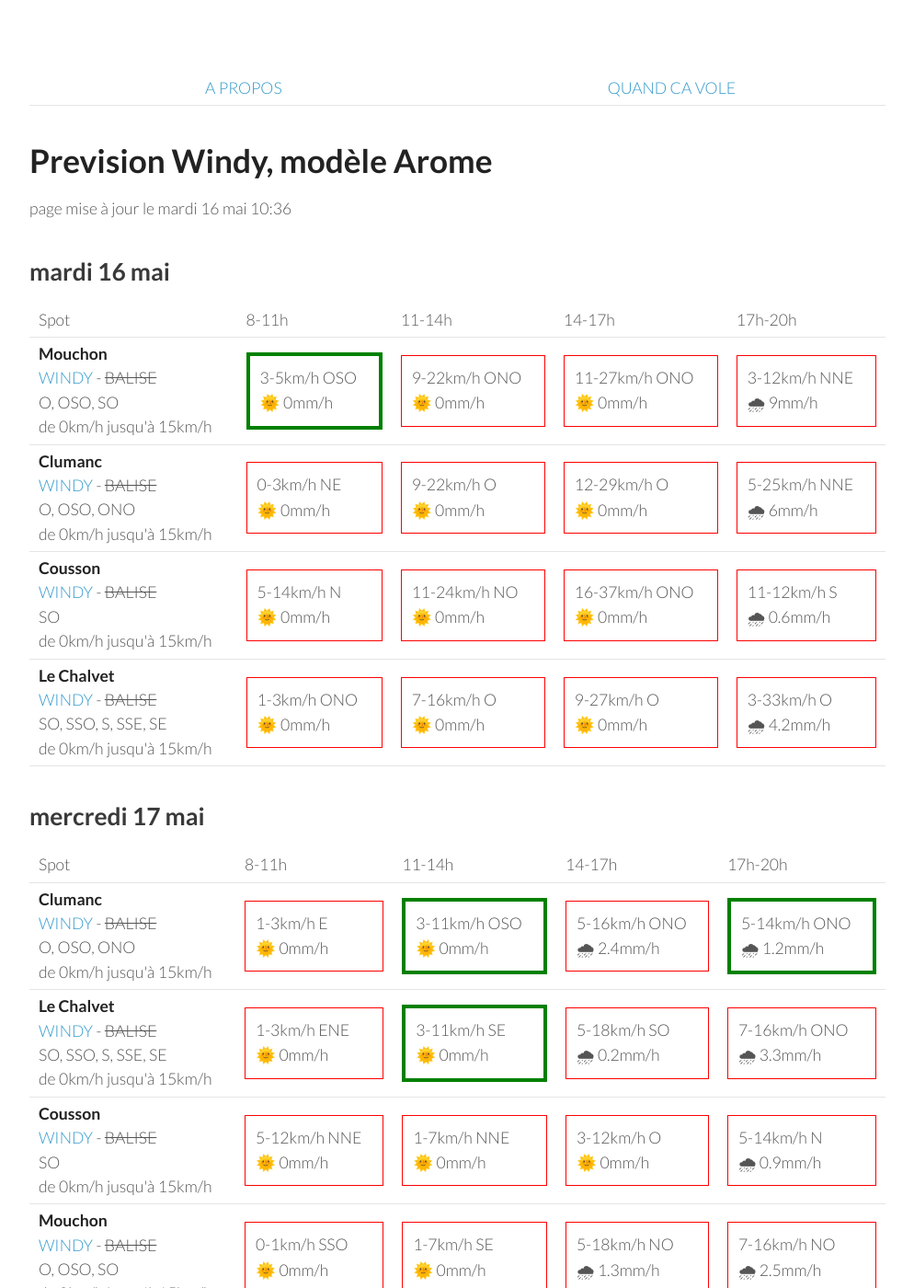
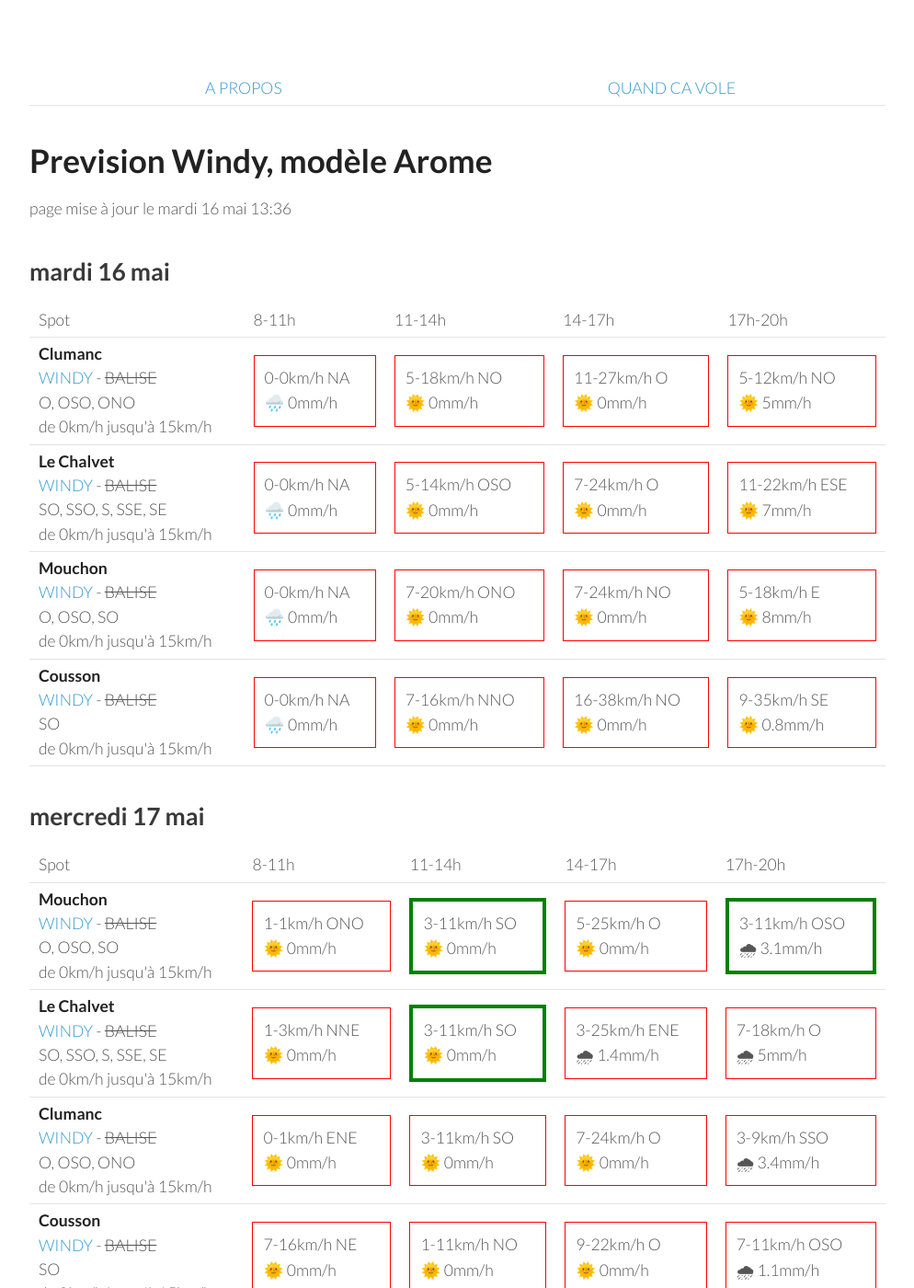
Before and after one commit to parapente-dans-le-nord/parapente-dans-le-nord.github.io, a Jekyll site: the page built from saint_andre.markdown, in a window 1280 px wide and 1400 px high. Shown: the whole window at 92% size, without its empty margins (26-1020 px from the left). Built offline with Jekyll 4.4.1, drawn with Linux system fonts in a browser that asks for light colours; some of the changed text lies outside the part shown.

Commit message:
update index.markdown

```diff
--- a/saint_andre.markdown
+++ b/saint_andre.markdown
@@ -7,7 +7,7 @@ title:  "Tous les spots"
 {: .links}
 
 # Prevision Windy, modèle Arome
-page mise à jour le mardi 16 mai 10:36
+page mise à jour le mardi 16 mai 13:36
 
 ## mardi 16 mai
 
@@ -22,43 +22,39 @@ page mise à jour le mardi 16 mai 10:36
       <td>17h-20h</td>
     </tr>
 <tr>
-        <td><strong>Mouchon</strong><br><a href="https://windy.com/43.992/6.424?43.878,6.425,10,m:eSuaglR">WINDY</a> - <span class="no-balise"> BALISE </span><br> <span class="vent-favorable">O, OSO, SO</span><br><span class="force-vent">de 0km/h jusqu'à 15km/h</span> </td>
+        <td><strong>Clumanc</strong><br><a href="https://windy.com/44.027/6.402?43.914,6.403,10,m:eSxaglP">WINDY</a> - <span class="no-balise"> BALISE </span><br> <span class="vent-favorable">O, OSO, ONO</span><br><span class="force-vent">de 0km/h jusqu'à 15km/h</span> </td>
 
-            <td><div class="flyable"><p>3-5km/h OSO</p><p>🌞 0mm/h</p></div></td>
-            <td><div class="not-flyable"><p>9-22km/h ONO</p><p>🌞 0mm/h</p></div></td>
-            <td><div class="not-flyable"><p>11-27km/h ONO</p><p>🌞 0mm/h</p></div></td>
-            <td><div class="not-flyable"><p>3-12km/h NNE</p><p>🌧 9mm/h</p></div></td>
-
+            <td><div class="not-flyable"><p>0-0km/h NA</p><p>🌧️ 0mm/h</p></div></td>
+            <td><div class="not-flyable"><p>5-18km/h NO</p><p>🌞 0mm/h</p></div></td>
+            <td><div class="not-flyable"><p>11-27km/h O</p><p>🌞 0mm/h</p></div></td>
+            <td><div class="not-flyable"><p>5-12km/h NO</p><p>🌞 5mm/h</p></div></td>
 
     </tr>
 <tr>
-        <td><strong>Clumanc</strong><br><a href="https://windy.com/44.027/6.402?43.914,6.403,10,m:eSxaglP">WINDY</a> - <span class="no-balise"> BALISE </span><br> <span class="vent-favorable">O, OSO, ONO</span><br><span class="force-vent">de 0km/h jusqu'à 15km/h</span> </td>
+        <td><strong>Le Chalvet</strong><br><a href="https://windy.com/43.979/6.480?43.866,6.480,10,m:eSsaglX">WINDY</a> - <span class="no-balise"> BALISE </span><br> <span class="vent-favorable">SO, SSO, S, SSE, SE</span><br><span class="force-vent">de 0km/h jusqu'à 15km/h</span> </td>
 
-            <td><div class="not-flyable"><p>0-3km/h NE</p><p>🌞 0mm/h</p></div></td>
-            <td><div class="not-flyable"><p>9-22km/h O</p><p>🌞 0mm/h</p></div></td>
-            <td><div class="not-flyable"><p>12-29km/h O</p><p>🌞 0mm/h</p></div></td>
-            <td><div class="not-flyable"><p>5-25km/h NNE</p><p>🌧 6mm/h</p></div></td>
+            <td><div class="not-flyable"><p>0-0km/h NA</p><p>🌧️ 0mm/h</p></div></td>
+            <td><div class="not-flyable"><p>5-14km/h OSO</p><p>🌞 0mm/h</p></div></td>
+            <td><div class="not-flyable"><p>7-24km/h O</p><p>🌞 0mm/h</p></div></td>
+            <td><div class="not-flyable"><p>11-22km/h ESE</p><p>🌞 7mm/h</p></div></td>
 
+    </tr>
+<tr>
+        <td><strong>Mouchon</strong><br><a href="https://windy.com/43.992/6.424?43.878,6.425,10,m:eSuaglR">WINDY</a> - <span class="no-balise"> BALISE </span><br> <span class="vent-favorable">O, OSO, SO</span><br><span class="force-vent">de 0km/h jusqu'à 15km/h</span> </td>
+
+            <td><div class="not-flyable"><p>0-0km/h NA</p><p>🌧️ 0mm/h</p></div></td>
+            <td><div class="not-flyable"><p>7-20km/h ONO</p><p>🌞 0mm/h</p></div></td>
+            <td><div class="not-flyable"><p>7-24km/h NO</p><p>🌞 0mm/h</p></div></td>
+            <td><div class="not-flyable"><p>5-18km/h E</p><p>🌞 8mm/h</p></div></td>
 
     </tr>
 <tr>
         <td><strong>Cousson</strong><br><a href="https://windy.com/44.054/6.240?43.940,6.241,10,m:eSAaglz">WINDY</a> - <span class="no-balise"> BALISE </span><br> <span class="vent-favorable">SO</span><br><span class="force-vent">de 0km/h jusqu'à 15km/h</span> </td>
 
-            <td><div class="not-flyable"><p>5-14km/h N</p><p>🌞 0mm/h</p></div></td>
-            <td><div class="not-flyable"><p>11-24km/h NO</p><p>🌞 0mm/h</p></div></td>
-            <td><div class="not-flyable"><p>16-37km/h ONO</p><p>🌞 0mm/h</p></div></td>
-            <td><div class="not-flyable"><p>11-12km/h S</p><p>🌧 0.6mm/h</p></div></td>
-
-
-    </tr>
-<tr>
-        <td><strong>Le Chalvet</strong><br><a href="https://windy.com/43.979/6.480?43.866,6.480,10,m:eSsaglX">WINDY</a> - <span class="no-balise"> BALISE </span><br> <span class="vent-favorable">SO, SSO, S, SSE, SE</span><br><span class="force-vent">de 0km/h jusqu'à 15km/h</span> </td>
-
-            <td><div class="not-flyable"><p>1-3km/h ONO</p><p>🌞 0mm/h</p></div></td>
-            <td><div class="not-flyable"><p>7-16km/h O</p><p>🌞 0mm/h</p></div></td>
-            <td><div class="not-flyable"><p>9-27km/h O</p><p>🌞 0mm/h</p></div></td>
-            <td><div class="not-flyable"><p>3-33km/h O</p><p>🌧 4.2mm/h</p></div></td>
-
+            <td><div class="not-flyable"><p>0-0km/h NA</p><p>🌧️ 0mm/h</p></div></td>
+            <td><div class="not-flyable"><p>7-16km/h NNO</p><p>🌞 0mm/h</p></div></td>
+            <td><div class="not-flyable"><p>16-38km/h NO</p><p>🌞 0mm/h</p></div></td>
+            <td><div class="not-flyable"><p>9-35km/h SE</p><p>🌞 0.8mm/h</p></div></td>
 
     </tr>
 
@@ -78,42 +74,42 @@ page mise à jour le mardi 16 mai 10:36
       <td>17h-20h</td>
     </tr>
 <tr>
-        <td><strong>Clumanc</strong><br><a href="https://windy.com/44.027/6.402?43.914,6.403,10,m:eSxaglP">WINDY</a> - <span class="no-balise"> BALISE </span><br> <span class="vent-favorable">O, OSO, ONO</span><br><span class="force-vent">de 0km/h jusqu'à 15km/h</span> </td>
+        <td><strong>Mouchon</strong><br><a href="https://windy.com/43.992/6.424?43.878,6.425,10,m:eSuaglR">WINDY</a> - <span class="no-balise"> BALISE </span><br> <span class="vent-favorable">O, OSO, SO</span><br><span class="force-vent">de 0km/h jusqu'à 15km/h</span> </td>
 
-            <td><div class="not-flyable"><p>1-3km/h E</p><p>🌞 0mm/h</p></div></td>
-            <td><div class="flyable"><p>3-11km/h OSO</p><p>🌞 0mm/h</p></div></td>
-            <td><div class="not-flyable"><p>5-16km/h ONO</p><p>🌧 2.4mm/h</p></div></td>
-            <td><div class="flyable"><p>5-14km/h ONO</p><p>🌧 1.2mm/h</p></div></td>
+            <td><div class="not-flyable"><p>1-1km/h ONO</p><p>🌞 0mm/h</p></div></td>
+            <td><div class="flyable"><p>3-11km/h SO</p><p>🌞 0mm/h</p></div></td>
+            <td><div class="not-flyable"><p>5-25km/h O</p><p>🌞 0mm/h</p></div></td>
+            <td><div class="flyable"><p>3-11km/h OSO</p><p>🌧 3.1mm/h</p></div></td>
 
 
     </tr>
 <tr>
         <td><strong>Le Chalvet</strong><br><a href="https://windy.com/43.979/6.480?43.866,6.480,10,m:eSsaglX">WINDY</a> - <span class="no-balise"> BALISE </span><br> <span class="vent-favorable">SO, SSO, S, SSE, SE</span><br><span class="force-vent">de 0km/h jusqu'à 15km/h</span> </td>
 
-            <td><div class="not-flyable"><p>1-3km/h ENE</p><p>🌞 0mm/h</p></div></td>
-            <td><div class="flyable"><p>3-11km/h SE</p><p>🌞 0mm/h</p></div></td>
-            <td><div class="not-flyable"><p>5-18km/h SO</p><p>🌧 0.2mm/h</p></div></td>
-            <td><div class="not-flyable"><p>7-16km/h ONO</p><p>🌧 3.3mm/h</p></div></td>
+            <td><div class="not-flyable"><p>1-3km/h NNE</p><p>🌞 0mm/h</p></div></td>
+            <td><div class="flyable"><p>3-11km/h SO</p><p>🌞 0mm/h</p></div></td>
+            <td><div class="not-flyable"><p>3-25km/h ENE</p><p>🌧 1.4mm/h</p></div></td>
+            <td><div class="not-flyable"><p>7-18km/h O</p><p>🌧 5mm/h</p></div></td>
+
+
+    </tr>
+<tr>
+        <td><strong>Clumanc</strong><br><a href="https://windy.com/44.027/6.402?43.914,6.403,10,m:eSxaglP">WINDY</a> - <span class="no-balise"> BALISE </span><br> <span class="vent-favorable">O, OSO, ONO</span><br><span class="force-vent">de 0km/h jusqu'à 15km/h</span> </td>
+
+            <td><div class="not-flyable"><p>0-1km/h ENE</p><p>🌞 0mm/h</p></div></td>
+            <td><div class="not-flyable"><p>3-11km/h SO</p><p>🌞 0mm/h</p></div></td>
+            <td><div class="not-flyable"><p>7-24km/h O</p><p>🌞 0mm/h</p></div></td>
+            <td><div class="not-flyable"><p>3-9km/h SSO</p><p>🌧 3.4mm/h</p></div></td>
 
 
     </tr>
 <tr>
         <td><strong>Cousson</strong><br><a href="https://windy.com/44.054/6.240?43.940,6.241,10,m:eSAaglz">WINDY</a> - <span class="no-balise"> BALISE </span><br> <span class="vent-favorable">SO</span><br><span class="force-vent">de 0km/h jusqu'à 15km/h</span> </td>
 
-            <td><div class="not-flyable"><p>5-12km/h NNE</p><p>🌞 0mm/h</p></div></td>
-            <td><div class="not-flyable"><p>1-7km/h NNE</p><p>🌞 0mm/h</p></div></td>
-            <td><div class="not-flyable"><p>3-12km/h O</p><p>🌞 0mm/h</p></div></td>
-            <td><div class="not-flyable"><p>5-14km/h N</p><p>🌧 0.9mm/h</p></div></td>
-
-
-    </tr>
-<tr>
-        <td><strong>Mouchon</strong><br><a href="https://windy.com/43.992/6.424?43.878,6.425,10,m:eSuaglR">WINDY</a> - <span class="no-balise"> BALISE </span><br> <span class="vent-favorable">O, OSO, SO</span><br><span class="force-vent">de 0km/h jusqu'à 15km/h</span> </td>
-
-            <td><div class="not-flyable"><p>0-1km/h SSO</p><p>🌞 0mm/h</p></div></td>
-            <td><div class="not-flyable"><p>1-7km/h SE</p><p>🌞 0mm/h</p></div></td>
-            <td><div class="not-flyable"><p>5-18km/h NO</p><p>🌧 1.3mm/h</p></div></td>
-            <td><div class="not-flyable"><p>7-16km/h NO</p><p>🌧 2.5mm/h</p></div></td>
+            <td><div class="not-flyable"><p>7-16km/h NE</p><p>🌞 0mm/h</p></div></td>
+            <td><div class="not-flyable"><p>1-11km/h NO</p><p>🌞 0mm/h</p></div></td>
+            <td><div class="not-flyable"><p>9-22km/h O</p><p>🌞 0mm/h</p></div></td>
+            <td><div class="not-flyable"><p>7-11km/h OSO</p><p>🌧 1.1mm/h</p></div></td>
 
 
     </tr>
@@ -166,10 +162,10 @@ page mise à jour le mardi 16 mai 10:36
 <tr>
         <td><strong>Mouchon</strong><br><a href="https://windy.com/43.992/6.424?43.878,6.425,10,m:eSuaglR">WINDY</a> - <span class="no-balise"> BALISE </span><br> <span class="vent-favorable">O, OSO, SO</span><br><span class="force-vent">de 0km/h jusqu'à 15km/h</span> </td>
 
-            <td><div class="not-flyable"><p>7-29km/h ENE</p><p>🌧 3mm/h</p></div></td>
-            <td><div class="not-flyable"><p>5-22km/h SE</p><p>🌧 4.9mm/h</p></div></td>
-            <td><div class="not-flyable"><p>1-20km/h SO</p><p>🌧 6mm/h</p></div></td>
-            <td><div class="not-flyable"><p>0-18km/h ESE</p><p>🌧 1.2mm/h</p></div></td>
+            <td><div class="not-flyable"><p>3-18km/h NO</p><p>🌧 4.8mm/h</p></div></td>
+            <td><div class="not-flyable"><p>3-20km/h SO</p><p>🌧 2.5mm/h</p></div></td>
+            <td><div class="not-flyable"><p>0-22km/h S</p><p>🌧 10mm/h</p></div></td>
+            <td><div class="not-flyable"><p>7-22km/h NO</p><p>🌧 6mm/h</p></div></td>
 
 
     </tr>
@@ -210,22 +206,22 @@ page mise à jour le mardi 16 mai 10:36
 
     </tr>
 <tr>
+        <td><strong>Mouchon</strong><br><a href="https://windy.com/43.992/6.424?43.878,6.425,10,m:eSuaglR">WINDY</a> - <span class="no-balise"> BALISE </span><br> <span class="vent-favorable">O, OSO, SO</span><br><span class="force-vent">de 0km/h jusqu'à 15km/h</span> </td>
+
+            <td><div class="not-flyable"><p>1-11km/h ENE</p><p>🌞 0mm/h</p></div></td>
+            <td><div class="flyable"><p>1-14km/h SO</p><p>🌞 0mm/h</p></div></td>
+            <td><div class="not-flyable"><p>5-22km/h ESE</p><p>🌧 0.8mm/h</p></div></td>
+            <td><div class="not-flyable"><p>7-27km/h ESE</p><p>🌧 2.5mm/h</p></div></td>
+
+
+    </tr>
+<tr>
         <td><strong>Cousson</strong><br><a href="https://windy.com/44.054/6.240?43.940,6.241,10,m:eSAaglz">WINDY</a> - <span class="no-balise"> BALISE </span><br> <span class="vent-favorable">SO</span><br><span class="force-vent">de 0km/h jusqu'à 15km/h</span> </td>
 
             <td><div class="not-flyable"><p>3-11km/h ESE</p><p>🌞 0mm/h</p></div></td>
             <td><div class="not-flyable"><p>5-18km/h O</p><p>🌞 0mm/h</p></div></td>
             <td><div class="not-flyable"><p>0-22km/h NNE</p><p>🌧 1.3mm/h</p></div></td>
             <td><div class="not-flyable"><p>5-18km/h ESE</p><p>🌧 1.9mm/h</p></div></td>
-
-
-    </tr>
-<tr>
-        <td><strong>Mouchon</strong><br><a href="https://windy.com/43.992/6.424?43.878,6.425,10,m:eSuaglR">WINDY</a> - <span class="no-balise"> BALISE </span><br> <span class="vent-favorable">O, OSO, SO</span><br><span class="force-vent">de 0km/h jusqu'à 15km/h</span> </td>
-
-            <td><div class="not-flyable"><p>3-20km/h ENE</p><p>🌧 6mm/h</p></div></td>
-            <td><div class="not-flyable"><p>5-24km/h E</p><p>🌧 1.2mm/h</p></div></td>
-            <td><div class="not-flyable"><p>9-29km/h ENE</p><p>🌧 1.8mm/h</p></div></td>
-            <td><div class="not-flyable"><p>5-27km/h E</p><p>🌧 2.5mm/h</p></div></td>
 
 
     </tr>
@@ -266,22 +262,22 @@ page mise à jour le mardi 16 mai 10:36
 
     </tr>
 <tr>
-        <td><strong>Mouchon</strong><br><a href="https://windy.com/43.992/6.424?43.878,6.425,10,m:eSuaglR">WINDY</a> - <span class="no-balise"> BALISE </span><br> <span class="vent-favorable">O, OSO, SO</span><br><span class="force-vent">de 0km/h jusqu'à 15km/h</span> </td>
-
-            <td><div class="not-flyable"><p>1-14km/h ENE</p><p>🌞 0mm/h</p></div></td>
-            <td><div class="not-flyable"><p>1-14km/h ESE</p><p>🌧 0.7mm/h</p></div></td>
-            <td><div class="not-flyable"><p>1-18km/h E</p><p>🌧 1.3mm/h</p></div></td>
-            <td><div class="not-flyable"><p>7-29km/h SE</p><p>🌧 0.6mm/h</p></div></td>
-
-
-    </tr>
-<tr>
         <td><strong>Le Chalvet</strong><br><a href="https://windy.com/43.979/6.480?43.866,6.480,10,m:eSsaglX">WINDY</a> - <span class="no-balise"> BALISE </span><br> <span class="vent-favorable">SO, SSO, S, SSE, SE</span><br><span class="force-vent">de 0km/h jusqu'à 15km/h</span> </td>
 
             <td><div class="not-flyable"><p>3-14km/h NE</p><p>🌧 0.5mm/h</p></div></td>
             <td><div class="not-flyable"><p>7-33km/h ESE</p><p>🌞 0mm/h</p></div></td>
             <td><div class="not-flyable"><p>9-37km/h SE</p><p>🌧 3.7mm/h</p></div></td>
             <td><div class="not-flyable"><p>3-33km/h ESE</p><p>🌧 3.7mm/h</p></div></td>
+
+
+    </tr>
+<tr>
+        <td><strong>Mouchon</strong><br><a href="https://windy.com/43.992/6.424?43.878,6.425,10,m:eSuaglR">WINDY</a> - <span class="no-balise"> BALISE </span><br> <span class="vent-favorable">O, OSO, SO</span><br><span class="force-vent">de 0km/h jusqu'à 15km/h</span> </td>
+
+            <td><div class="not-flyable"><p>3-12km/h NE</p><p>🌧 0.6mm/h</p></div></td>
+            <td><div class="not-flyable"><p>5-29km/h ESE</p><p>🌞 0mm/h</p></div></td>
+            <td><div class="not-flyable"><p>7-33km/h SE</p><p>🌧 4mm/h</p></div></td>
+            <td><div class="not-flyable"><p>1-33km/h SSE</p><p>🌧 4.5mm/h</p></div></td>
 
 
     </tr>
@@ -322,6 +318,16 @@ page mise à jour le mardi 16 mai 10:36
 
     </tr>
 <tr>
+        <td><strong>Mouchon</strong><br><a href="https://windy.com/43.992/6.424?43.878,6.425,10,m:eSuaglR">WINDY</a> - <span class="no-balise"> BALISE </span><br> <span class="vent-favorable">O, OSO, SO</span><br><span class="force-vent">de 0km/h jusqu'à 15km/h</span> </td>
+
+            <td><div class="not-flyable"><p>1-9km/h E</p><p>🌞 0mm/h</p></div></td>
+            <td><div class="not-flyable"><p>1-16km/h ENE</p><p>🌧 1.6mm/h</p></div></td>
+            <td><div class="not-flyable"><p>3-20km/h ESE</p><p>🌧 1.6mm/h</p></div></td>
+            <td><div class="not-flyable"><p>1-22km/h SE</p><p>🌧 1mm/h</p></div></td>
+
+
+    </tr>
+<tr>
         <td><strong>Le Chalvet</strong><br><a href="https://windy.com/43.979/6.480?43.866,6.480,10,m:eSsaglX">WINDY</a> - <span class="no-balise"> BALISE </span><br> <span class="vent-favorable">SO, SSO, S, SSE, SE</span><br><span class="force-vent">de 0km/h jusqu'à 15km/h</span> </td>
 
             <td><div class="not-flyable"><p>1-11km/h E</p><p>🌧 0.2mm/h</p></div></td>
```
